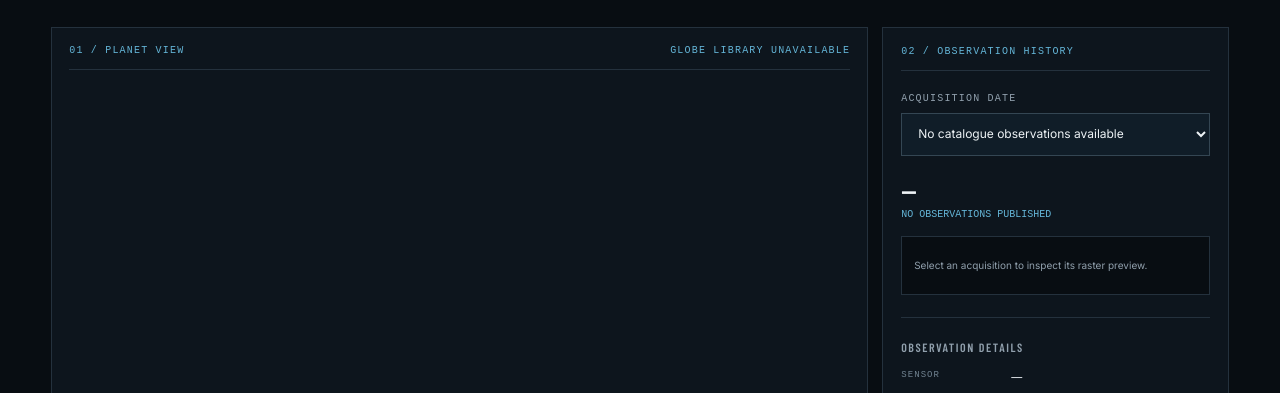
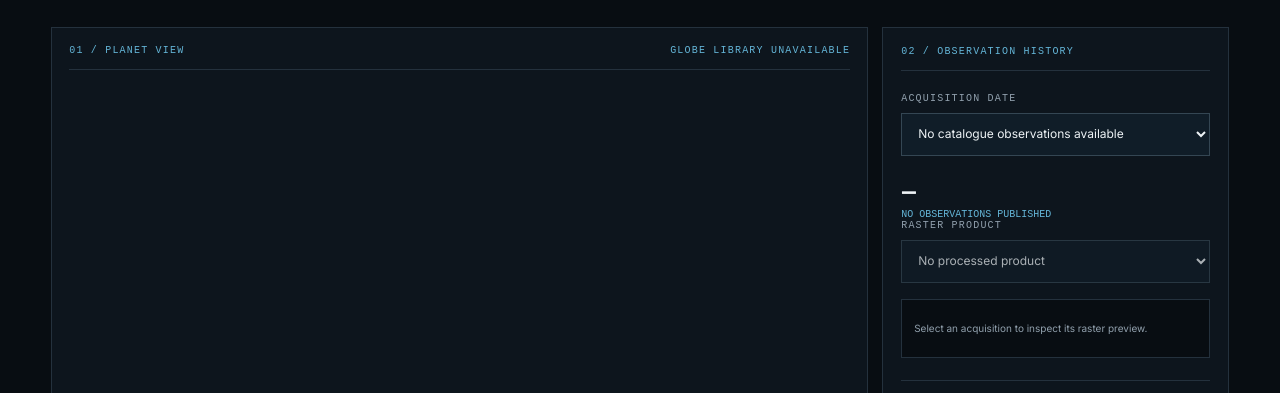
Before and after one commit to Emir731/Darvaza-Data, a plain HTML site: page globe.html in a window 1280 px wide. Shown: the part 337-730 px from the top of the page. Drawn offline with nearby package versions, Linux system fonts and the light colour scheme.

Commit message:
feat(globe): add raster product selector

```diff
--- a/globe.html
+++ b/globe.html
@@ -17,6 +17,7 @@
       <aside class="side-panel">
         <div class="panel-top">02 / OBSERVATION HISTORY</div><label for="date-select">ACQUISITION DATE</label><select id="date-select"><option value="">Loading catalogue…</option></select>
         <div class="selected-date" id="selected-date">—</div><div class="data-state" id="date-state">Waiting for data manifest</div>
+        <label for="product-select">RASTER PRODUCT</label><select id="product-select" disabled><option value="">No processed product</option></select>
         <div class="scene-preview" id="scene-preview"><div class="preview-empty">Select an acquisition to inspect its raster preview.</div></div>
         <div class="rule"></div><h2>OBSERVATION DETAILS</h2><dl><dt>SENSOR</dt><dd id="sensor">—</dd><dt>SCENE ID</dt><dd id="scene">—</dd><dt>PROCESSING</dt><dd id="processing">—</dd><dt>CLOUD COVER</dt><dd id="cloud">—</dd></dl>
         <div class="rule"></div><h2>ANALYSIS PRODUCTS</h2><div class="product-state" id="product-state">No processed products have been published yet.</div><div id="product-list" class="product-list"></div><div class="caveat">Catalogue availability does not mean a raster has been processed. No crater-temperature or environmental-change claim is inferred from a scene record.</div>
```
